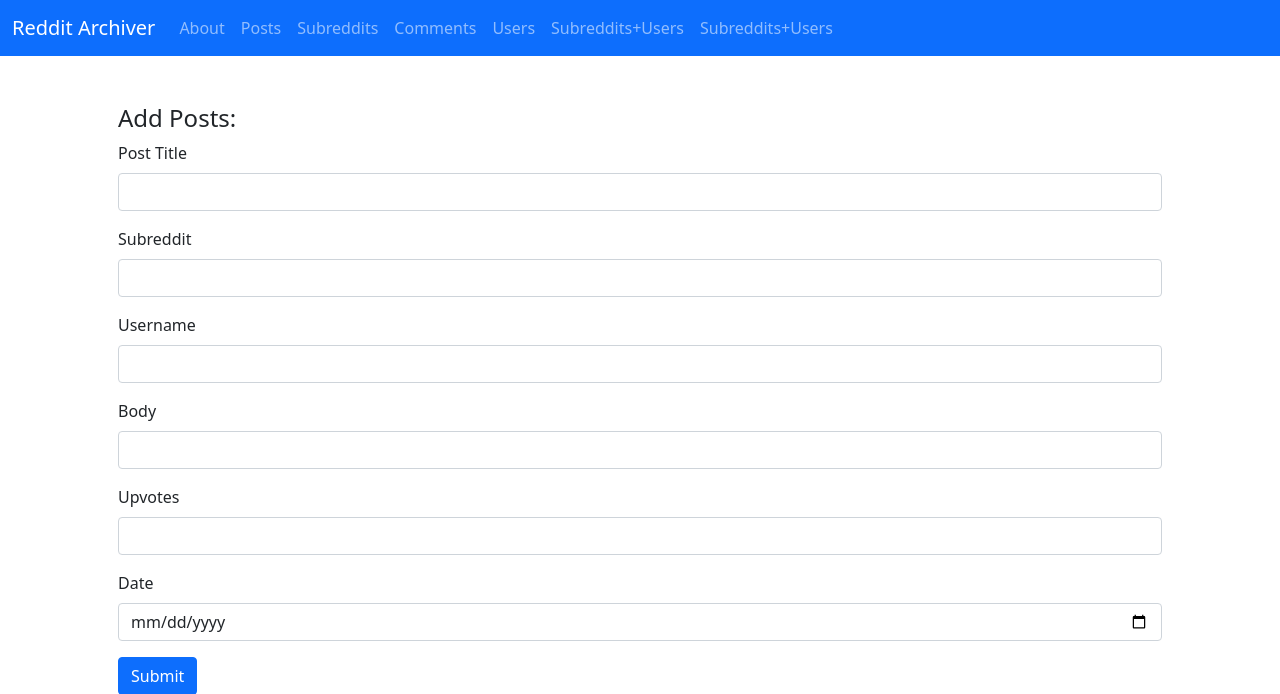
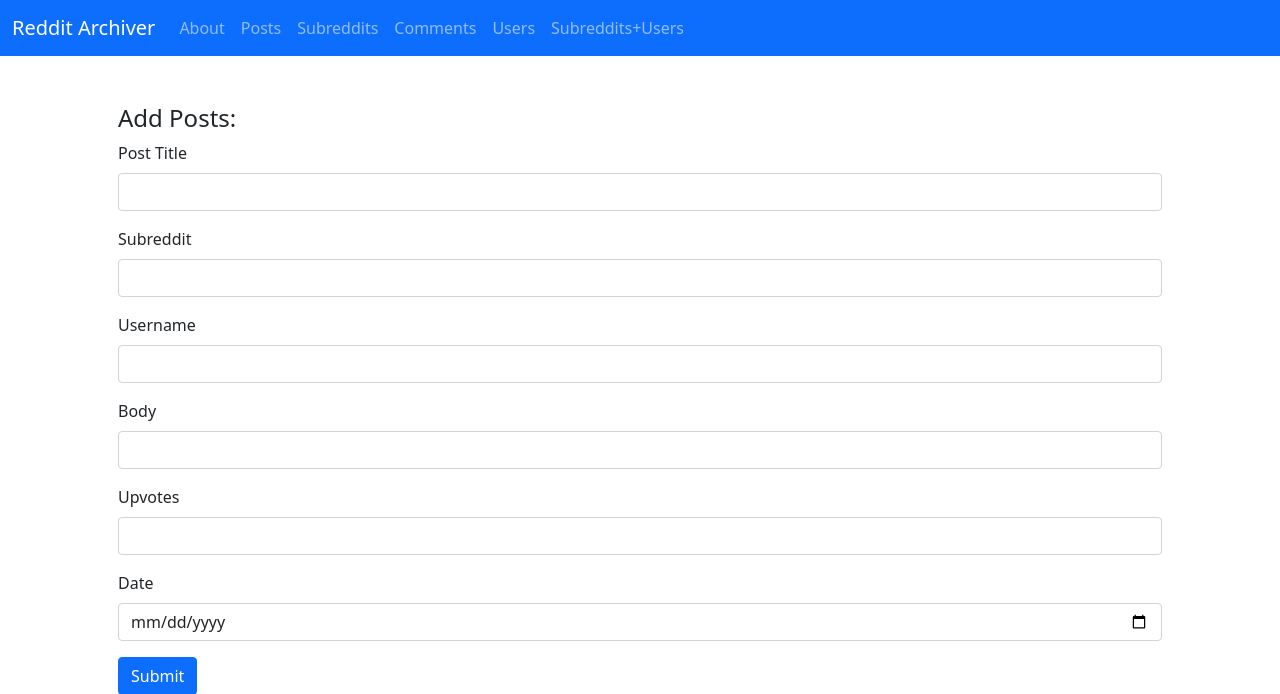
Before and after one commit to jaredtconnor/Reddit-Archiver, a Flask app: page /posts in a window 1280 px wide. Shown: the top 694 px of the page. Run offline with Flask 2, Linux system fonts and the light colour scheme.

Commit message:
Fixed navbar error

```diff
--- a/templates/posts.html
+++ b/templates/posts.html
@@ -37,9 +37,6 @@
         </li>
         <li class="nav-item">
           <a class="nav-link" href="/users">Users</a>
-        </li>
-        <li class="nav-item">
-            <a class="nav-link" href="/subreddits_users">Subreddits+Users</a>
         </li>
         <li class="nav-item">
             <a class="nav-link" href="/subreddits_users">Subreddits+Users</a>
--- a/templates/subreddits.html
+++ b/templates/subreddits.html
@@ -37,6 +37,9 @@
         </li>
         <li class="nav-item">
           <a class="nav-link" href="/users">Users</a>
+        </li>
+        <li class="nav-item">
+            <a class="nav-link" href="/subreddits_users">Subreddits+Users</a>
         </li>
       </ul>
     </div>
```
